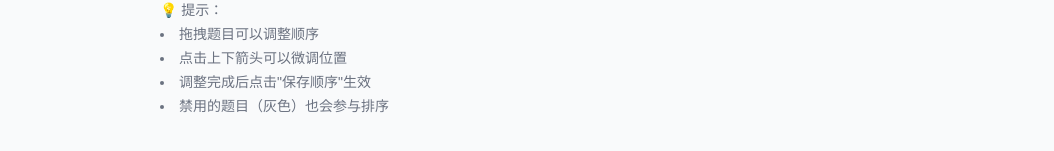
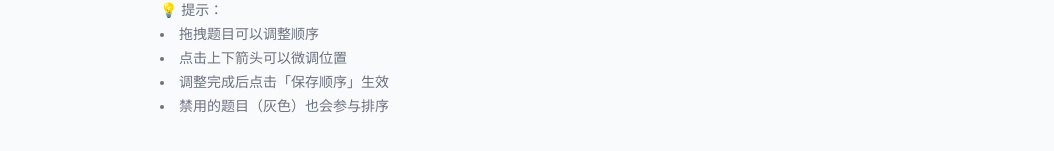
Before and after one commit to LOWLOW152/ai-dating-web, a Next.js app: page /admin/questions/order in a window 1280 px wide. Shown: the part 249-400 px from the top of the page, without its empty margins (48-1102 px from the left). Built offline with nearby package versions, Linux system fonts and the light colour scheme; no server answers; the database is empty.

Commit message:
修复引号转义错误

```diff
--- a/src/app/admin/questions/order/page.tsx
+++ b/src/app/admin/questions/order/page.tsx
@@ -288,7 +288,7 @@ export default function QuestionOrderPage() {
         <ul className="list-disc list-inside mt-1 space-y-1">
           <li>拖拽题目可以调整顺序</li>
           <li>点击上下箭头可以微调位置</li>
-          <li>调整完成后点击"保存顺序"生效</li>
+          <li>调整完成后点击「保存顺序」生效</li>
           <li>禁用的题目（灰色）也会参与排序</li>
         </ul>
       </div>
```
